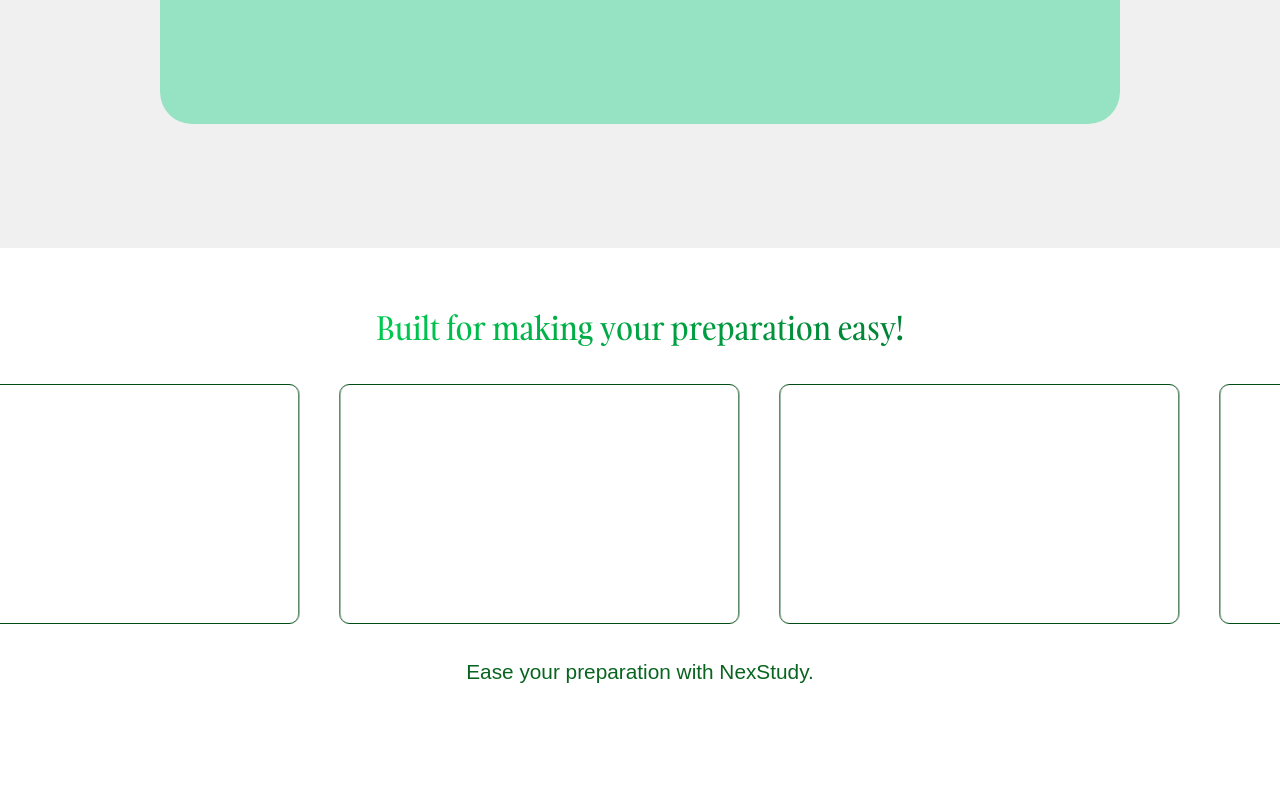
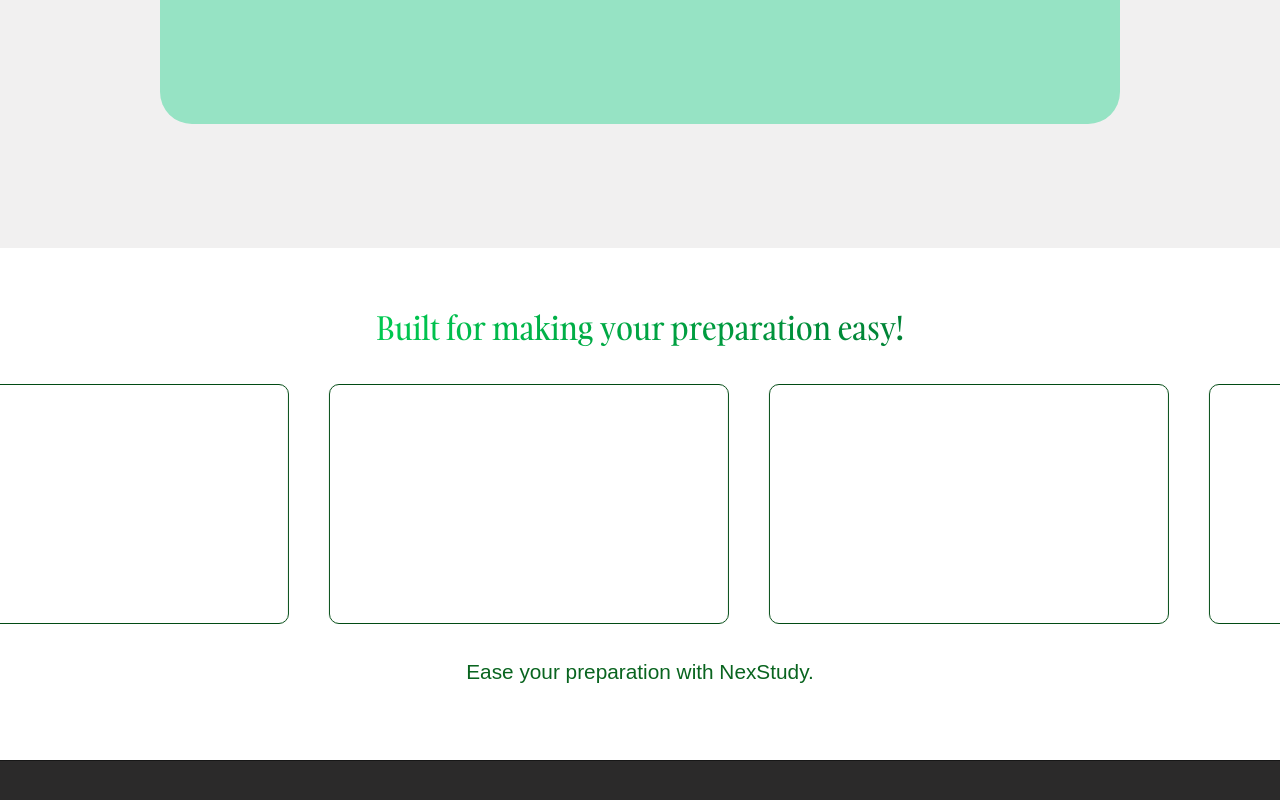
Before and after one commit to Himani78116/NexStudy, a Next.js app: page / in a window 1280 px wide. Shown: the part 2624-3424 px from the top of the page. Before the commit the page ends 3384 px from the top, so only its background shows below. Built offline with nearby package versions, Linux system fonts and the light colour scheme.

Commit message:
Added footer function in page.tsx

```diff
--- a/src/app/page.tsx
+++ b/src/app/page.tsx
@@ -1,6 +1,7 @@
 import type { Metadata} from "next";
 import Navbar from "../components/navbar";
 import Landing from "../components/main";
+import Footer from "../components/footer";
 
 export const metadata: Metadata = {
   title: "NexStudy",
@@ -12,6 +13,8 @@ export default function Home() {
     <>
       <Navbar />
       <Landing />
+      <Footer />
+
     </>
   )
 }
```
